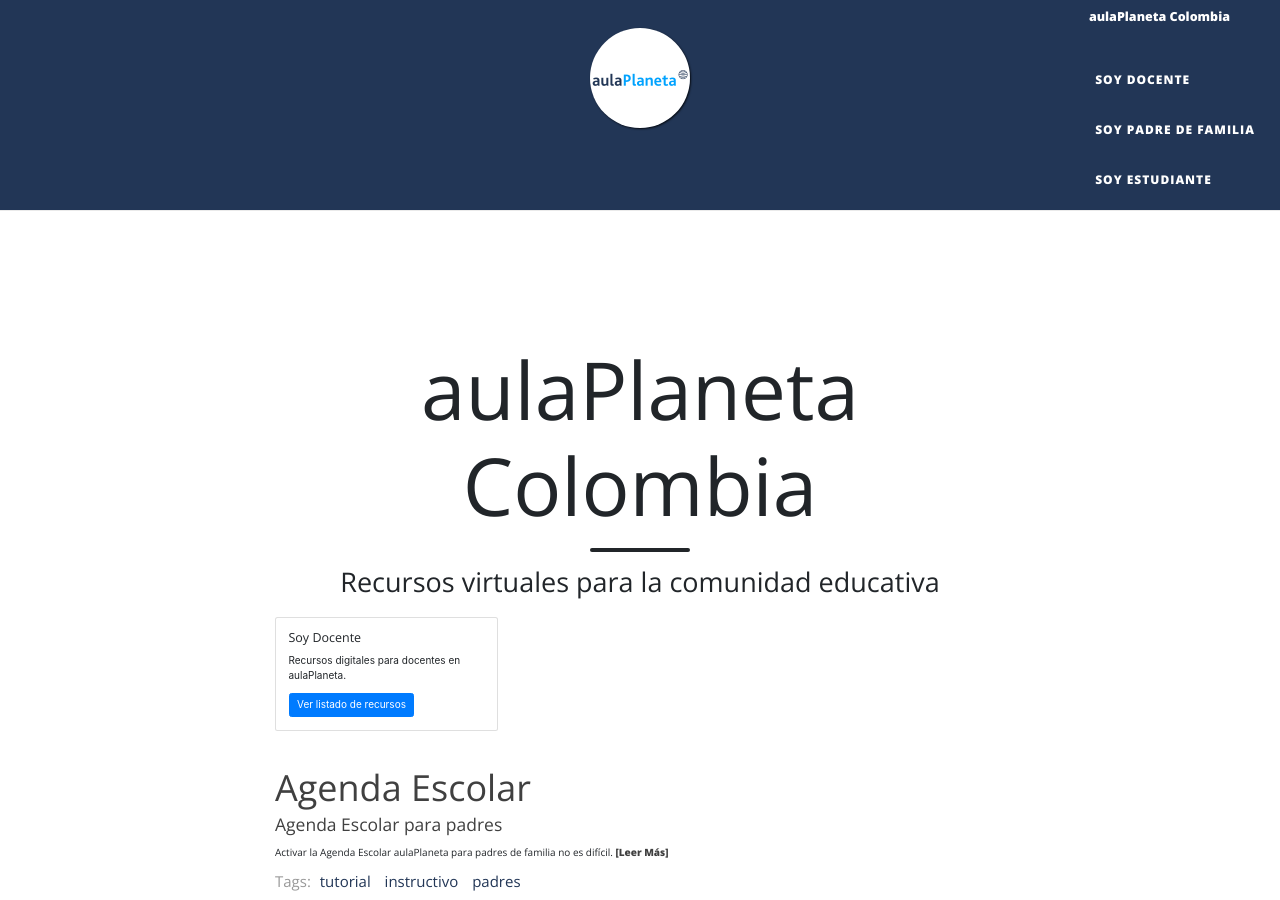
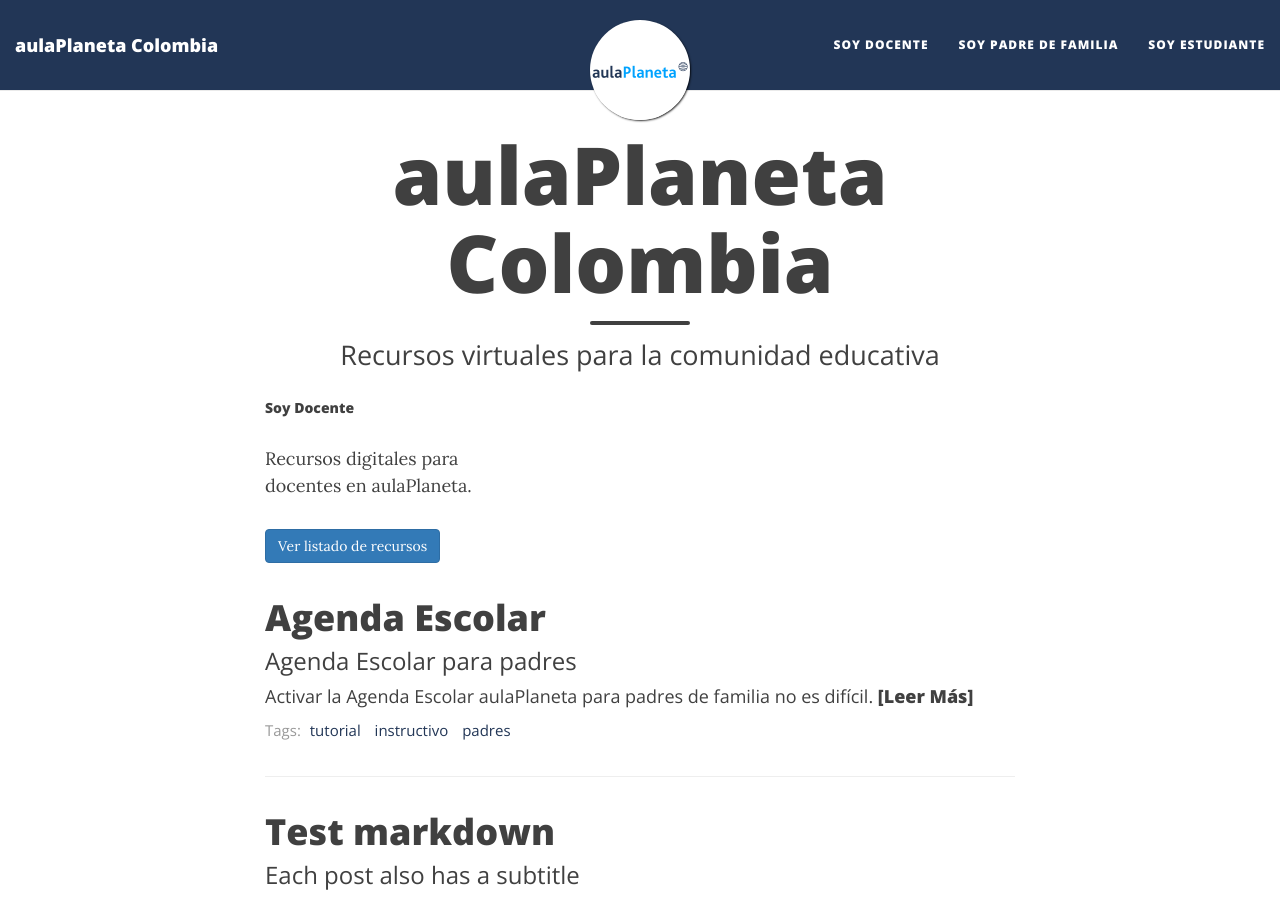
Before and after one commit to AulaPlanetaColombia/AulaPlanetaColombia.github.io, a Jekyll site: the page built from index.html, in a window 1280 px wide and 900 px high. Built offline with Jekyll 4.4.1, drawn with Linux system fonts in a browser that asks for light colours; nearby versions of some CDN libraries; the list of posts is cut into pages by our own code.

Commit message:
Update base.html

```diff
--- a/_layouts/base.html
+++ b/_layouts/base.html
@@ -3,10 +3,10 @@
   - "/css/bootstrap.min.css"
   - "/css/bootstrap-social.css"
   - "/css/main.css"
-  - "///stackpath.bootstrapcdn.com/bootstrap/4.2.1/css/bootstrap.min.css"
+#  - "///stackpath.bootstrapcdn.com/bootstrap/4.2.1/css/bootstrap.min.css"
 common-ext-css:
   - "https://maxcdn.bootstrapcdn.com/font-awesome/4.6.0/css/font-awesome.min.css"
-  - "https://use.fontawesome.com/releases/v5.6.3/css/all.css"
+#  - "https://use.fontawesome.com/releases/v5.6.3/css/all.css"
 common-googlefonts:
   - "Lora:400,700,400italic,700italic"
   - "Open+Sans:300italic,400italic,600italic,700italic,800italic,400,300,600,700,800"
@@ -14,9 +14,9 @@
   - "/js/jquery-1.11.2.min.js"
   - "/js/bootstrap.min.js"
   - "/js/main.js"
-  - "///code.jquery.com/jquery-3.3.1.slim.min.js"
-  - "///cdnjs.cloudflare.com/ajax/libs/popper.js/1.14.6/umd/popper.min.js"
-  - "///stackpath.bootstrapcdn.com/bootstrap/4.2.1/js/bootstrap.min.js"
+#  - "///code.jquery.com/jquery-3.3.1.slim.min.js"
+#  - "///cdnjs.cloudflare.com/ajax/libs/popper.js/1.14.6/umd/popper.min.js"
+#  - "///stackpath.bootstrapcdn.com/bootstrap/4.2.1/js/bootstrap.min.js"
 ---
 
 <!DOCTYPE html>
```
